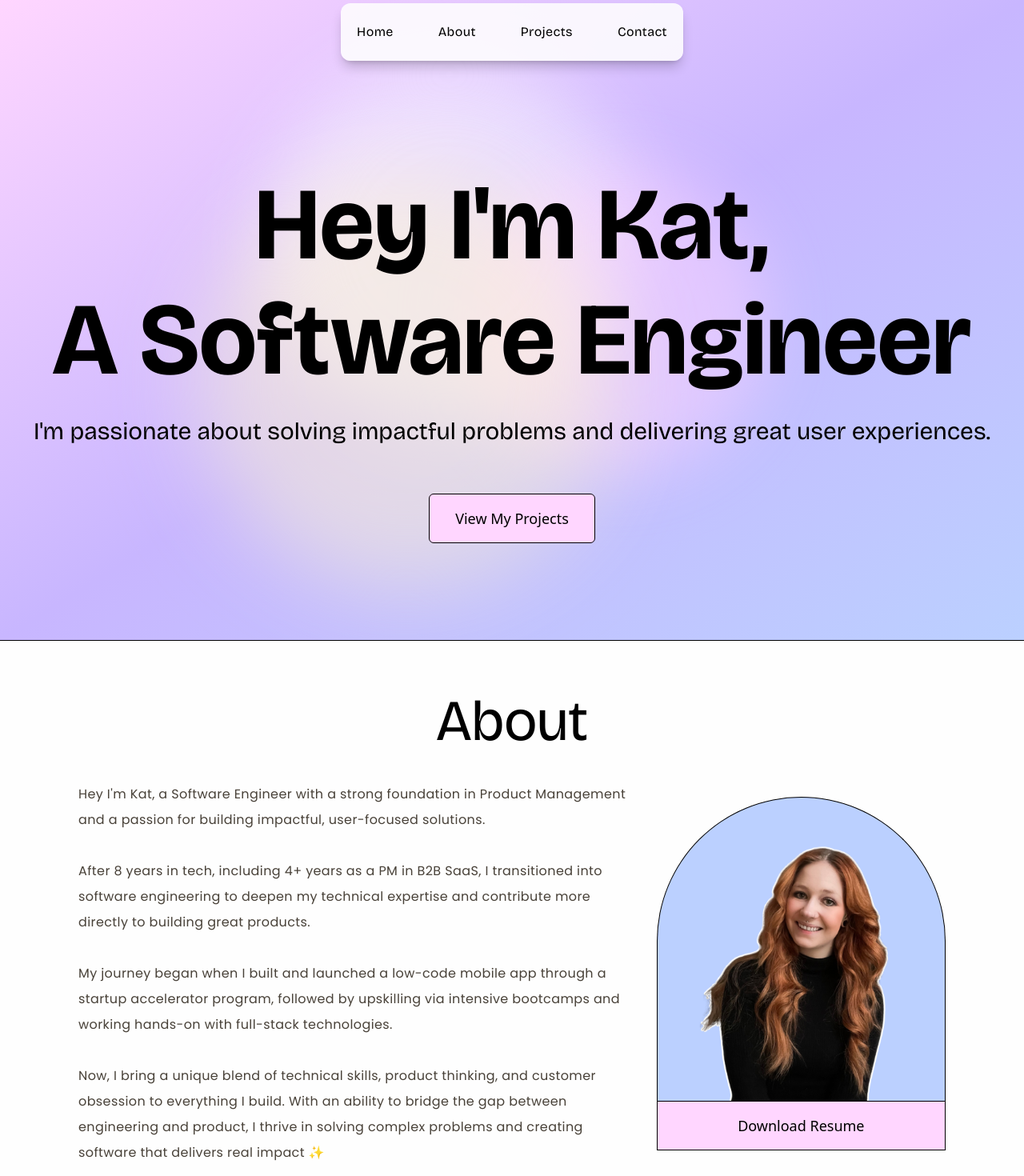
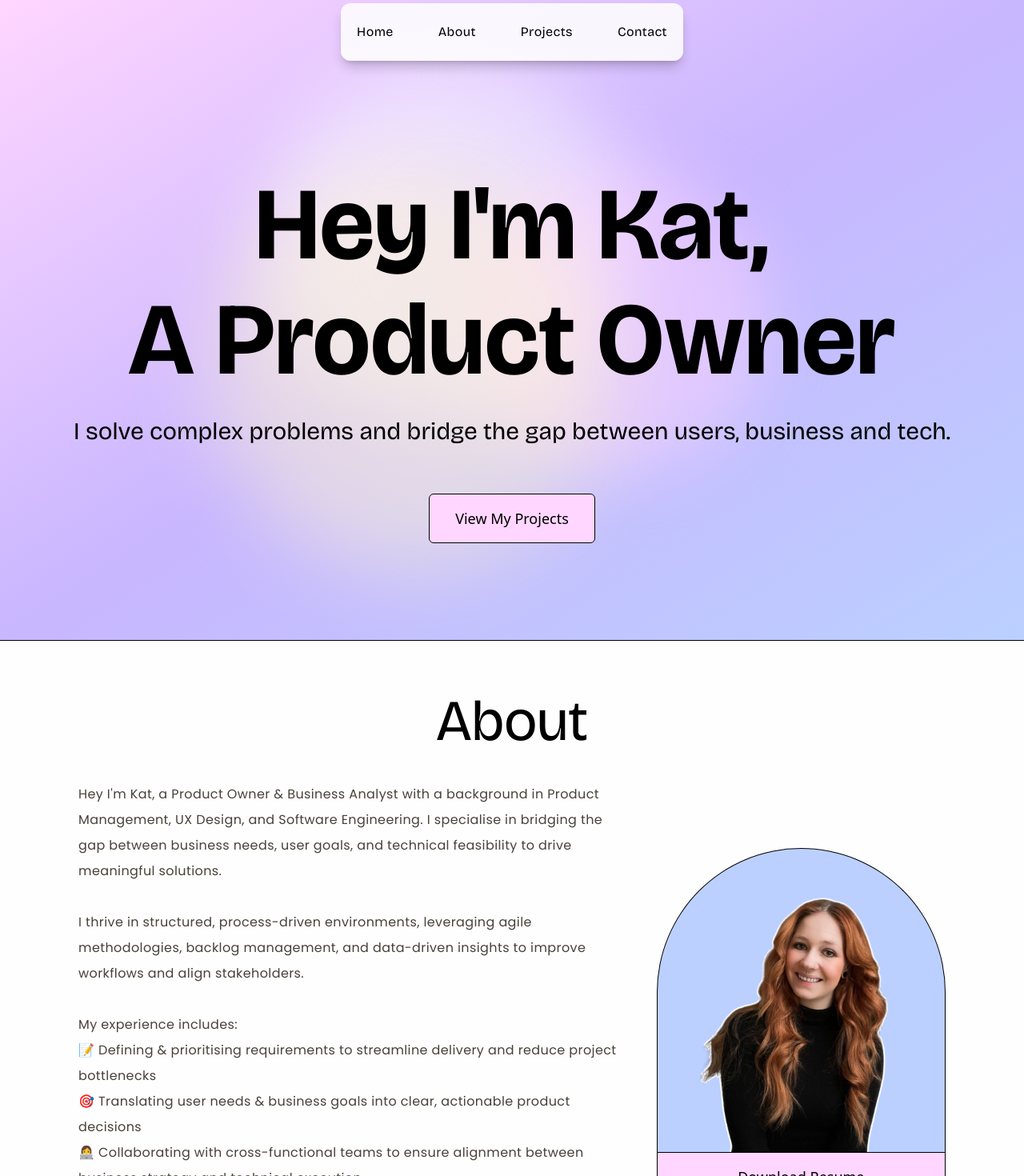
Before and after one commit to kvtrice/next-portfolio, a Next.js app: page / in a window 1280 px wide. Shown: the top 1470 px of the page at 80% size. Built offline with nearby package versions, Linux system fonts and the light colour scheme.

Commit message:
Updated Portfolio

```diff
--- a/app/About.tsx
+++ b/app/About.tsx
@@ -11,28 +11,33 @@ const About = () => {
 				<h2 className="px-5 md:pb-10">About</h2>
 				<div className="grid md:grid-cols-3 grid-cols-1 md:p-0 place-items-center m-10 lg:m-0">
 					<p className="col-span-2 font-normal order-last md:order-first text-center md:pr-8 md:text-left pt-8 md:pt-0 leading-8 text-[#484138]">
-						Hey I'm Kat, a Software Engineer with a strong
-						foundation in Product Management and a passion for
-						building impactful, user-focused solutions.
+						Hey I'm Kat, a Product Owner & Business Analyst with a
+						background in Product Management, UX Design, and
+						Software Engineering. I specialise in bridging the gap
+						between business needs, user goals, and technical
+						feasibility to drive meaningful solutions.
+						<br />
+						<br />I thrive in structured, process-driven
+						environments, leveraging agile methodologies, backlog
+						management, and data-driven insights to improve
+						workflows and align stakeholders.
 						<br />
 						<br />
-						After 8 years in tech, including 4+ years as a PM in B2B
-						SaaS, I transitioned into software engineering to deepen
-						my technical expertise and contribute more directly to
-						building great products.
+						My experience includes: <br />
+						📝 Defining & prioritising requirements to streamline
+						delivery and reduce project bottlenecks
+						<br />
+						🎯 Translating user needs & business goals into clear,
+						actionable product decisions
+						<br />
+						👩‍💻 Collaborating with cross-functional teams to ensure
+						alignment between business strategy and technical
+						execution
 						<br />
 						<br />
-						My journey began when I built and launched a low-code
-						mobile app through a startup accelerator program,
-						followed by upskilling via intensive bootcamps and
-						working hands-on with full-stack technologies.
-						<br />
-						<br /> Now, I bring a unique blend of technical skills,
-						product thinking, and customer obsession to everything I
-						build. With an ability to bridge the gap between
-						engineering and product, I thrive in solving complex
-						problems and creating software that delivers real
-						impact ✨
+						Currently completing an MBA, I'm deepening my expertise
+						in business strategy and operational problem-solving to
+						further improve my execution and impact ✨
 					</p>
 					<div className="flex flex-col items-center justify-center w-full">
 						<Image
--- a/app/Hero.tsx
+++ b/app/Hero.tsx
@@ -23,9 +23,10 @@ const Hero = () => {
 				{/* Hero content */}
 				<div className="my-9 z-10">
 					<h1 className="mt-20 py-4">Hey I'm Kat,</h1>
-					<h1 className="pb-5 px-5">A Software Engineer</h1>
+					<h1 className="pb-5 px-5">A Product Owner</h1>
 					<h3 className="pb-5 px-5">
-						I'm passionate about solving impactful problems and delivering great user experiences.
+						I solve complex problems and bridge the gap between
+						users, business and tech.
 					</h3>
 					<a href="#projects">
 						<button className="mt-10">View My Projects</button>
--- a/app/layout.tsx
+++ b/app/layout.tsx
@@ -4,9 +4,9 @@ import Navbar from "./Navbar";
 import Footer from "./Footer";
 
 export const metadata: Metadata = {
-	title: "Kat Mountford | Software Engineer",
+	title: "Katrice Mountford | Product Owner & Business Analyst",
 	description:
-		"Kat Mountford is a Software Engineer passionate about building intuitive, user-centered applications. With a strong background in UX/UI design, she focuses on creating seamless, engaging experiences that make technology feel effortless and accessible.",
+		"KKatrice Mountford is a Product Owner & Business Analyst with a background in Software Engineering, UX/UI Design, and Product Management. She specialises in translating business needs and user insights into structured, actionable solutions, ensuring seamless collaboration between stakeholders and technical teams. Passionate about creating intuitive, user-centered experiences, she focuses on delivering well-defined, impactful solutions that drive real business value.",
 };
 
 export default function RootLayout({
```
